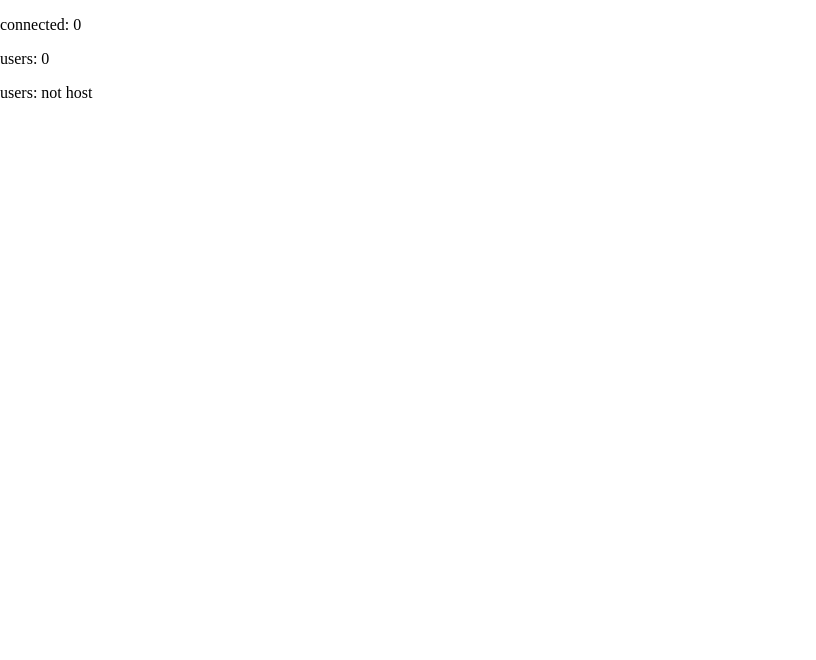
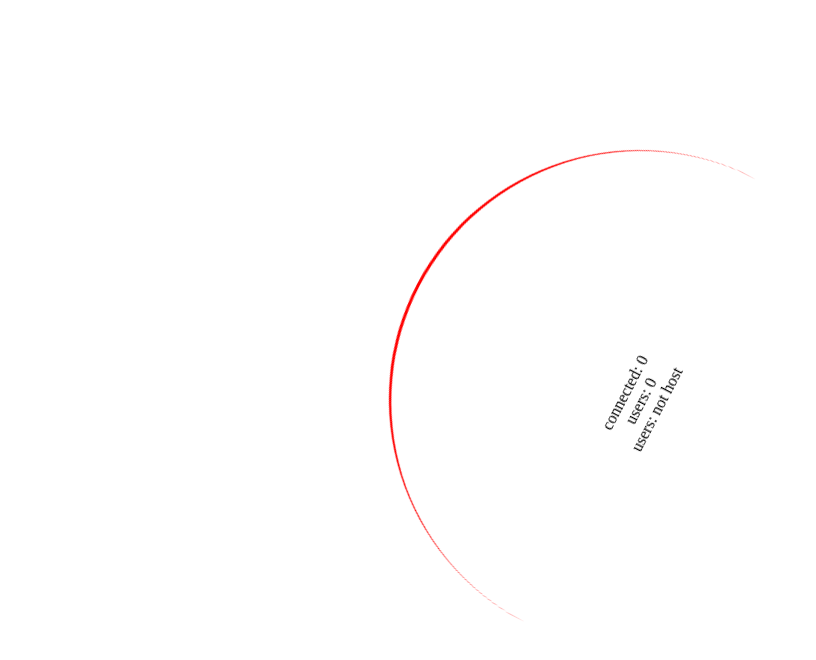
Before and after one commit to JJimenez414/DatePlanner, a React (Vite) app in the folder Frontend/DatePlanner/: page /submitionswait in a window 1280 px wide. Shown: the top 660 px of the page, without its empty margins (0-816 px from the left). Built offline with nearby package versions, Linux system fonts and the light colour scheme; no server answers.

Commit message:
started stylling the wait room page.

```diff
--- a/Frontend/DatePlanner/src/App.css
+++ b/Frontend/DatePlanner/src/App.css
@@ -186,3 +186,36 @@ html, body {
 .activity-list-item:hover .activity-list-delete-icon {
     opacity: 1;
 }
+
+.wait-room-container {
+    height: 100vh;
+}
+
+.wait-room-container p {
+    margin: 0px;
+    padding: 0px;
+}
+
+.wait-room-info-container {
+    height: 500px;
+    width: 500px;
+    display: flex;
+    flex-direction: column;
+    justify-content: center;
+    align-items: center;
+}
+
+.wait-room-info-container-border {
+    border-top: 3px solid red;
+    border-radius: 50%;
+    animation: rotate-wait-room 3s linear infinite;
+}
+
+@keyframes rotate-wait-room {
+    from {
+        transform: rotate(0deg);
+    }
+    to {
+        transform: rotate(360deg);
+    }
+}
--- a/Frontend/DatePlanner/src/components/SubmitionsWait.jsx
+++ b/Frontend/DatePlanner/src/components/SubmitionsWait.jsx
@@ -29,11 +29,14 @@ function SubmitionsWait() {
 
   return (
     <>
-        <div className=''>
-
-            <p> connected: {numSubmitions}</p>
-            <p> users: {numUsers}</p>
-            <p> users: {isHost ? "host" : "not host"}</p>
+        <div className='center wait-room-container'>
+            <div className='wait-room-info-container-border'>
+                <div className='wait-room-info-container'>
+                    <p> connected: {numSubmitions}</p>
+                    <p> users: {numUsers}</p>
+                    <p> users: {isHost ? "host" : "not host"}</p>
+                </div>
+            </div>
 
         </div>
 
--- a/Frontend/DatePlanner/src/context/RoomContext.jsx
+++ b/Frontend/DatePlanner/src/context/RoomContext.jsx
@@ -21,7 +21,7 @@ export function RoomProvider({ children }) {
     );
 }
 
-// prevenst repetative use of useContext
+// prevents repetative use of useContext
 export function useRoom() {
     const context = useContext(RoomContext);
     if (!context) {
```
